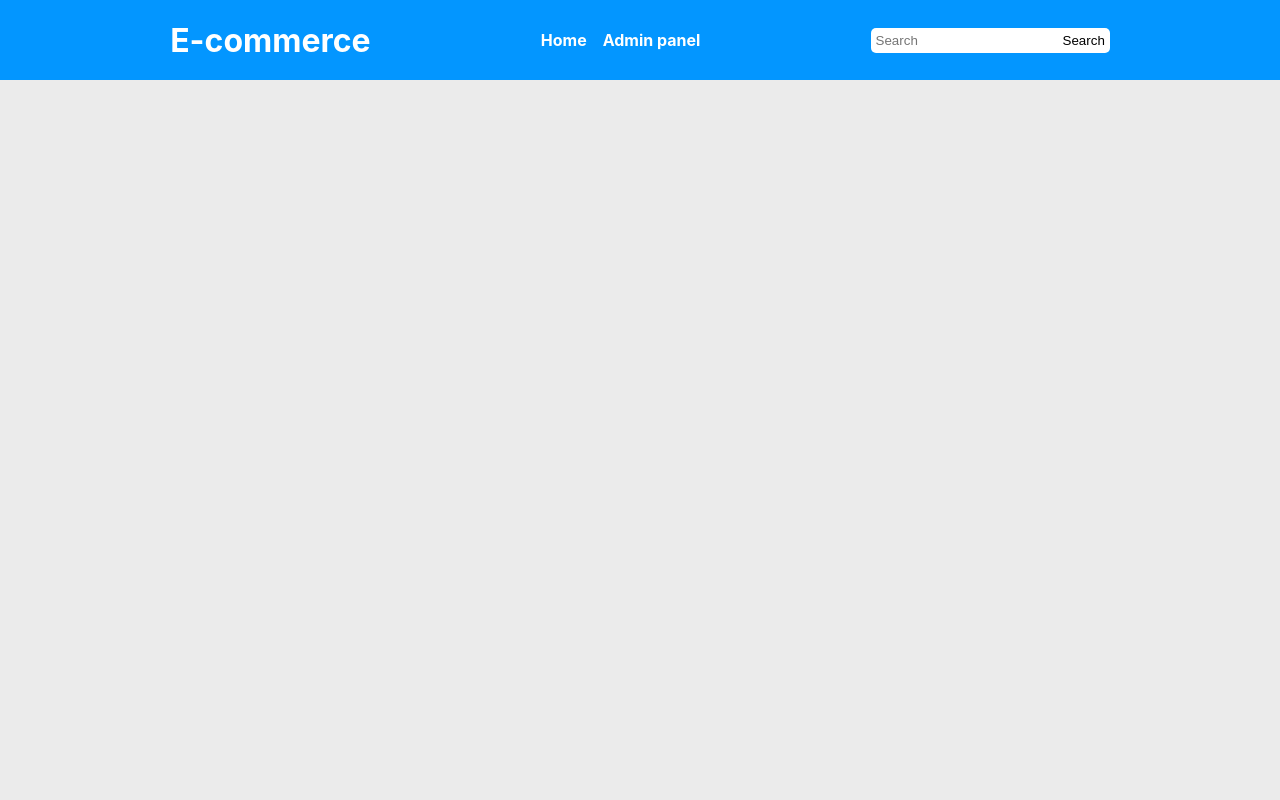
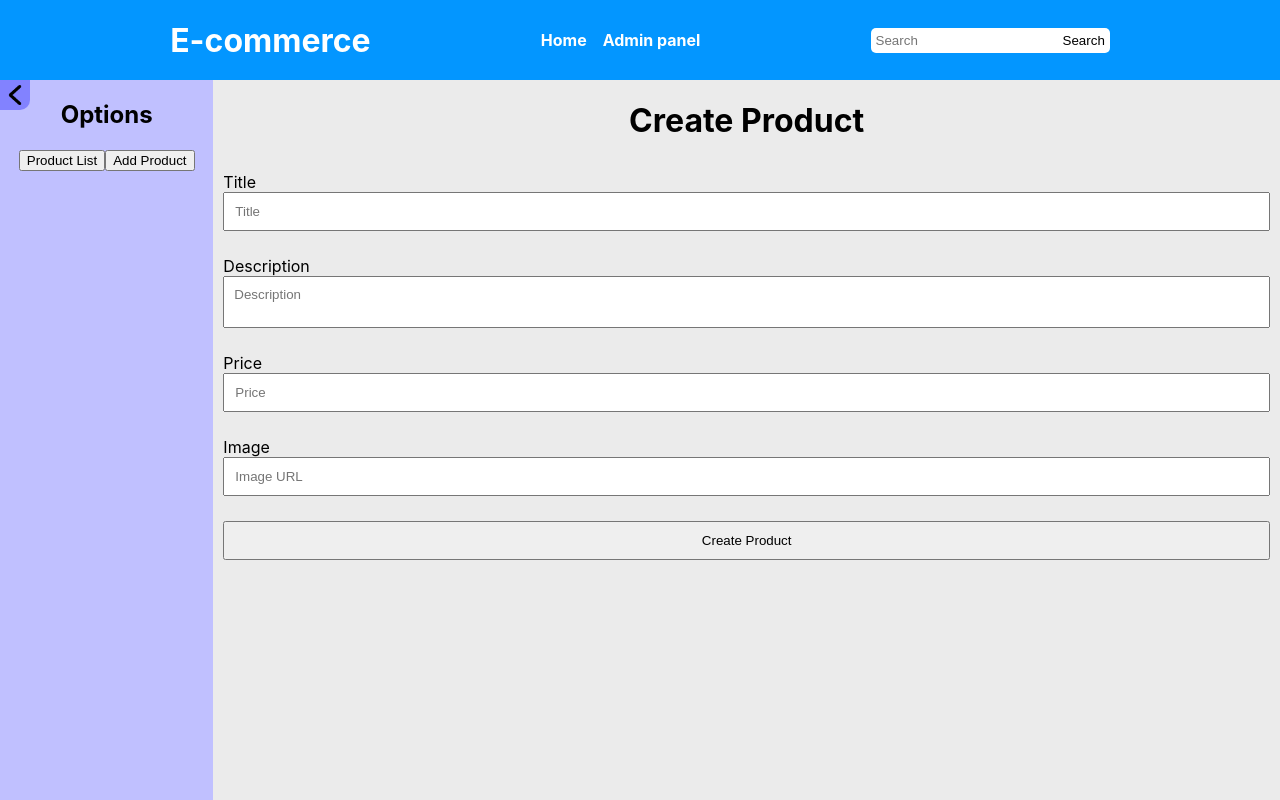
Before and after one commit to IgnacioCava/rb-bc-ecom, a React (Create React App) app: page /admin/addproduct in a window 1280 px wide. Built offline with nearby package versions, Linux system fonts and the light colour scheme.

Commit message:
v0.4.0. Added routing to admin panel. Added product form, just gotta connect it to redux

```diff
--- a/src/App.js
+++ b/src/App.js
@@ -4,6 +4,9 @@ import Homepage from './pages/Homepage/Homepage';
 import AdminPanel from './pages/Admin/AdminPanel';
 import Navbar from './components/Navbar/Navbar';
 import {Routes, Route} from 'react-router-dom';
+import Sidebar from './pages/Admin/Components/Sidebar/Sidebar';
+import CreateProduct from './pages/Admin/Sections/Create Product/CreateProduct';
+import ProductList from './pages/Admin/Sections/ProductList/ProductList';
 
 function App() {
 
@@ -12,7 +15,13 @@ function App() {
       <Navbar/>
       <Routes>
         <Route path='/' element={<Homepage/>}/>
-        <Route path='/admin' element={<AdminPanel/>}/>
+        <Route path='/admin' element={<AdminPanel/>}>
+          <Route path='dashboard' element={<div>Dashboard</div>}/>
+          <Route path='users' element={<div>Users</div>}/>
+          <Route path='products' element={<ProductList/>}/>
+          <Route path='addproduct' element={<CreateProduct/>}/>
+          <Route path='*' element={<div>Page not found</div>}/>
+        </Route>
       </Routes>
     </div>
   );
--- /dev/null
+++ b/src/helpers/validateProductForm.js
@@ -0,0 +1,29 @@
+export default function validateProductForm(values) {
+    let errors = {};
+    if (!values.title) {
+        errors.title = 'Required';
+    } else if (values.title.length < 3) {
+        errors.title = 'Must be at least 3 characters';
+    }
+
+    if (!values.price) {
+        errors.price = 'Required';
+    } else if (Number(values.price) < 0) {
+        errors.price = 'Must be greater than 0';
+    }
+
+    if (!values.description) {
+        errors.description = 'Required';
+    } else if (values.description.length < 10) {
+        errors.description = 'Must be at least 10 characters';
+    }
+
+    if (!values.image) {
+        errors.image = 'Required';
+    } else if(!values.image.match(/(http(s?):)([/|.|\w|\s|-])*\.(?:jpg|gif|png)/g)) {
+        errors.image = 'Must be a valid image URL';
+    }
+
+    if(!Object.keys(errors).length) return false
+    return errors;
+}
--- a/src/pages/Admin/AdminPanel.jsx
+++ b/src/pages/Admin/AdminPanel.jsx
@@ -1,12 +1,15 @@
 import Sidebar from "./Components/Sidebar/Sidebar";
 import Panel from "./Components/Panel/Panel";
 import styled from "styled-components";
+import { Outlet } from "react-router-dom";
 
 export default function AdminPanel(){
     return (
         <AdminWrapper>
             <Sidebar/>
-            <Panel/>
+            <PanelWrapper>
+                <Outlet />
+            </PanelWrapper>
         </AdminWrapper>
     )
 }
@@ -15,3 +18,8 @@ const AdminWrapper = styled.div`
     display: flex;
     height: 90%;
 `
+
+const PanelWrapper = styled.div`
+    overflow: auto;
+    width: 100%;
+`
--- a/src/pages/Admin/Components/Sidebar/Sidebar.jsx
+++ b/src/pages/Admin/Components/Sidebar/Sidebar.jsx
@@ -5,14 +5,23 @@ import arrow from '../../../../assets/images/arrow.png'
 
 export default function Sidebar(){
 
-    const [isOpen, setIsOpen] = useState(true);
+    const [open, setOpen] = useState(true);
+
     return (
-        <SidebarWrapper isOpen={isOpen}>
-            <Side isOpen={isOpen}>
-                <h1>Sidebar</h1>
+        <SidebarWrapper open={open}>
+            <Side open={open}>
+                <h2>Options</h2>
+                <div>
+                    <Link to='products'>
+                        <button>Product List</button>
+                    </Link>
+                    <Link to='addproduct'>
+                        <button>Add Product</button>
+                    </Link>
+                </div>
             </Side>
-            <Widget isOpen={isOpen} onClick={()=>setIsOpen(!isOpen)}>
-                <img isOpen={isOpen}  src={arrow} alt='toggle'/>
+            <Widget open={open} onClick={()=>setOpen(!open)}>
+                <img open={open}  src={arrow} alt='toggle'/>
             </Widget>
         </SidebarWrapper>
     )
@@ -20,13 +29,13 @@ export default function Sidebar(){
 
 const SidebarWrapper = styled.div`
     display: flex;
-    width: ${props => props.isOpen ? '20%' : '0%'};
+    width: ${props => props.open ? '20%' : '0%'};
     &,*{transition: .5s ease-in-out;}
     height: 100%;
 `
 
 const Side = styled.div`
-    width: ${props => props.isOpen ? '100%' : '0%'};
+    width: ${props => props.open ? '100%' : '0%'};
     background-color: #c0c0ff;
     overflow: hidden;
     transition: .5s ease-in-out;
@@ -40,12 +49,12 @@ const Widget = styled.div`
     position: absolute;
     img{
         width: 100%;
-        transform: rotate(${props => props.isOpen ? '0deg' : '180deg'});
+        transform: rotate(${props => props.open ? '0deg' : '180deg'});
     }
     overflow: hidden;
     padding:5px;
     box-sizing: border-box;
     transition: .5s ease-in-out;
-    background-color: ${props => props.isOpen ? '#8282ff' : '#c0c0ff'};
+    background-color: ${props => props.open ? '#8282ff' : '#c0c0ff'};
     border-radius: 0 0 10px 0;
 `
--- /dev/null
+++ b/src/pages/Admin/Sections/Create Product/CreateProduct.jsx
@@ -0,0 +1,133 @@
+import styled from "styled-components"
+import {useEffect, useState} from "react"
+import validateProductForm from "../../../../helpers/validateProductForm";
+
+export default function CreateProduct(){
+
+    const [image, setImage] = useState(null)
+    const [errors, setErrors] = useState({})
+
+    const [productData, setProductData] = useState({})
+
+    useEffect(()=>{
+        if(Object.keys(productData).length) setErrors(validateProductForm(productData))
+    },[productData])
+
+    function handleSubmit(event){
+        event.preventDefault();
+        const formData = new FormData(event.target);
+        const product = {
+            title: formData.get("title"),
+            price: formData.get("price"),
+            description: formData.get("description"),
+            image: formData.get("image")
+        }
+        const validation = validateProductForm(product);
+        console.log(validation)
+        if(!validation) {/*dispatch(uploadProduct)*/}
+        else setErrors(validation)
+    }
+
+    function handleInput(event){
+        console.log(errors)
+        event.preventDefault();
+        const {name, value} = event.target;
+        console.log(event)
+        setProductData({...productData, [name]: value})
+        setErrors(validateProductForm(productData))
+    }
+
+    return (
+        <form onSubmit={handleSubmit}>
+            <h1>Create Product</h1>
+            <ProductForm>
+
+                <InputHolder>
+                    <label htmlFor="title">Title</label>
+                    <ProductInput name='title' type='text' placeholder='Title' onChange={handleInput}/>
+                    <Error>{errors.title}</Error>
+                </InputHolder>
+
+                <InputHolder>
+                    <label htmlFor="description">Description</label>
+                    <ProductDesc name='description' type='text' placeholder='Description' onChange={(e)=>{
+                        handleInput(e)
+                        e.target.style.height='auto'
+                        e.target.style.height=e.target.scrollHeight+'px';
+                        e.target.style.overflowY='hidden'
+                    }}/>
+                    <Error>{errors.description}</Error>
+                </InputHolder>
+
+                <InputHolder>
+                    <label htmlFor="price">Price</label>
+                    <ProductInput name='price' type='number' placeholder='Price' onChange={(e)=>{
+                        if(e.target.value<0)e.target.value=e.nativeEvent.data
+                        e.target.value=e.target.valueAsNumber
+                        handleInput(e)
+                        }}
+                        onKeyPress={e=>e.key==='-'?e.target.value='':null}
+                    />
+                    <Error>{errors.price}</Error>
+                </InputHolder>
+
+                <InputHolder>
+                    <label htmlFor="image">Image</label>
+                    <ProductInput name='image' type='text' placeholder='Image URL' onChange={(e)=>{
+                            document.getElementById('imagePreview').style.display = 'unset'
+                            setImage(e.target.value)
+                            handleInput(e)
+                        }
+                    }/>
+                    <Error>{errors.image}</Error>
+                </InputHolder>
+
+                <img src={image} id='imagePreview' alt="productImage" onChange={handleInput} onError={(e)=>e.target.style.display='none'}/>
+                <InputHolder>
+                    <ProductInput type='submit' value='Create Product'/>
+                </InputHolder>
+            </ProductForm>
+
+        </form>
+    )
+}
+
+const InputHolder = styled.div`
+display: flex;
+flex-direction: column;
+padding:10px;
+box-sizing: border-box;
+align-items: flex-start;
+width: 100%;
+`
+
+const Error=styled.span`
+    color:red;
+    font-size:14px;
+    margin-top:5px;
+    font-weight: bold;
+`
+
+const ProductForm = styled.div`
+    display: flex;
+    flex-direction: column;
+    img{
+        width: 30%;
+        display: none;
+        margin:auto;
+    }
+`
+
+const ProductInput = styled.input`
+    padding: 10px;
+    width: 100%;
+    box-sizing: border-box;
+`
+
+const ProductDesc = styled.textarea`
+    font-family: Arial, Helvetica, sans-serif;
+    resize:none;
+    padding: 10px;
+    width: 100%;
+    box-sizing: border-box;
+`
--- /dev/null
+++ b/src/pages/Admin/Sections/ProductList/ProductList.jsx
@@ -0,0 +1,7 @@
+export default function ProductList(){
+    return (
+        <div>
+            <h1>Product List</h1>
+        </div>
+    )
+}
```
